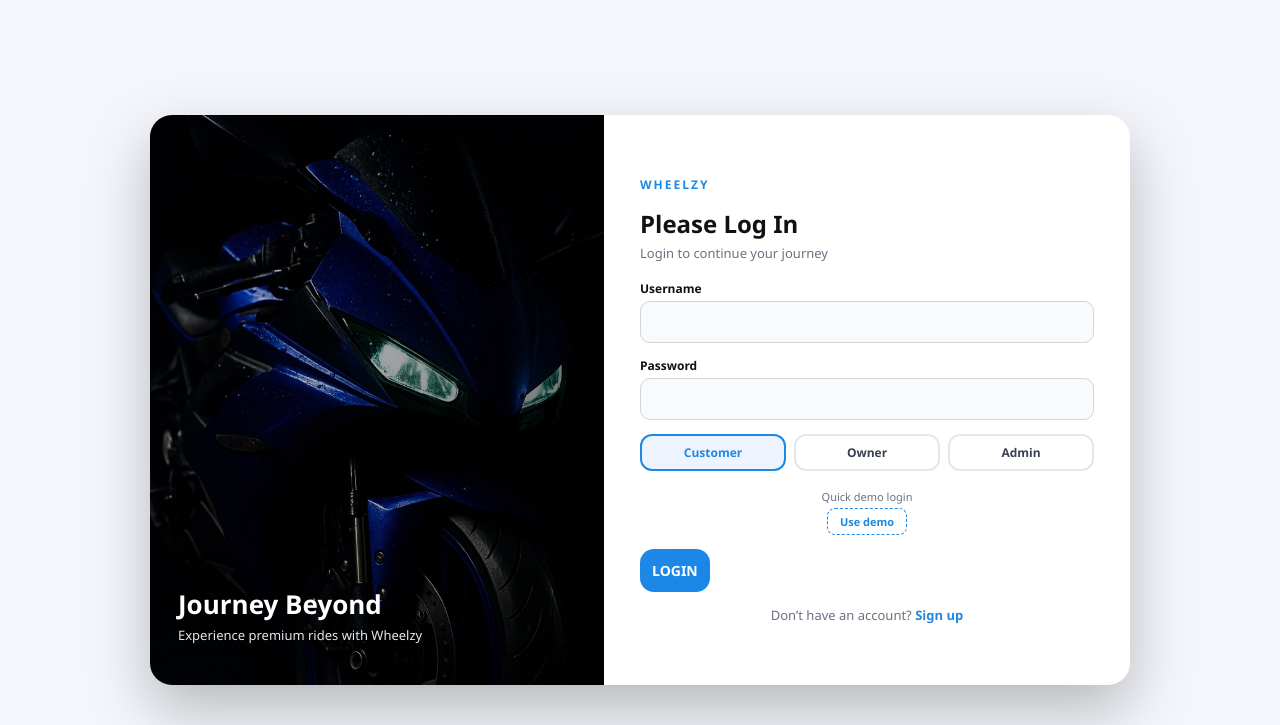
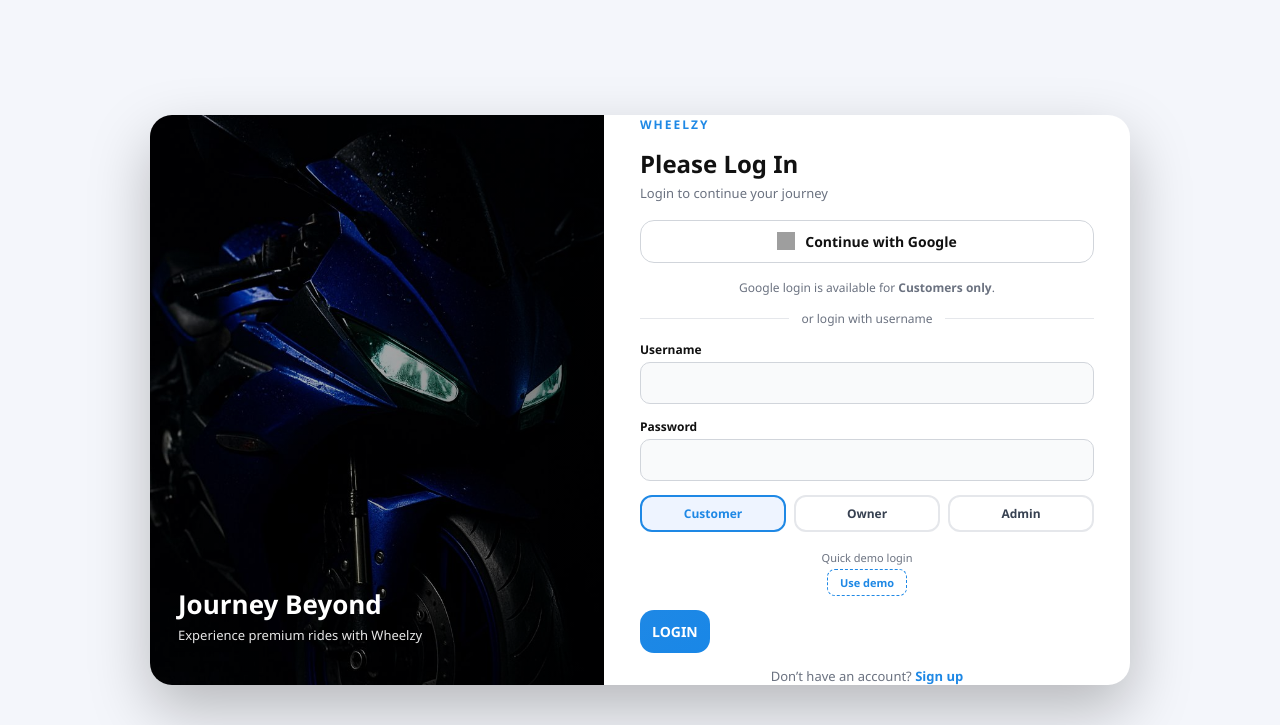
Before and after one commit to adithyaaneesh/django_wheelzy, a Django app: template wheelzy_app/templates/login.html in a window 1280 px wide. Shown: the top 725 px of the page. Run offline with Django 3.2, Linux system fonts and the light colour scheme; the template is opened without the code that fills it, so the values that code supplies are empty; grey boxes are pictures that could not be loaded.

Commit message:
google login setup

```diff
--- a/wheelzy/urls.py
+++ b/wheelzy/urls.py
@@ -19,5 +19,7 @@ from django.urls import path,include
 
 urlpatterns = [
     path('admin/', admin.site.urls),
+    path("accounts/", include("allauth.urls")),
     path('', include('wheelzy_app.urls')),
+
 ]
--- a/wheelzy_app/templates/login.html
+++ b/wheelzy_app/templates/login.html
@@ -179,6 +179,53 @@
         .demo-btn:hover {
             background: #eef4ff;
         }
+        /* GOOGLE BUTTON */
+        .google-btn {
+            display: flex;
+            align-items: center;
+            justify-content: center;
+            gap: 10px;
+            width: 100%;
+            padding: 11px;
+            border-radius: 14px;
+            border: 1px solid #d1d5db;
+            background: #fff;
+            color: #111;
+            font-size: 14px;
+            font-weight: 600;
+            text-decoration: none;
+            margin-bottom: 16px;
+            transition: .2s;
+        }
+
+        .google-btn img {
+            width: 18px;
+            height: 18px;
+        }
+
+        .google-btn:hover {
+            background: #f9fafb;
+            box-shadow: 0 6px 18px rgba(0,0,0,.12);
+        }
+
+        /* DIVIDER */
+        .divider {
+            display: flex;
+            align-items: center;
+            gap: 12px;
+            margin-bottom: 14px;
+            color: #6b7280;
+            font-size: 12px;
+        }
+
+        .divider::before,
+        .divider::after {
+            content: "";
+            flex: 1;
+            height: 1px;
+            background: #e5e7eb;
+        }
+
 
         /* BUTTON */
         button {
@@ -210,6 +257,38 @@
             text-decoration: none;
             font-weight: 600;
         }
+        .google-note {
+            font-size: 12px;
+            color: #6b7280;
+            text-align: center;
+            margin-bottom: 14px;
+        }
+
+        .google-wrapper {
+            position: relative;
+        }
+
+        .google-tooltip {
+            position: absolute;
+            bottom: -28px;
+            left: 50%;
+            transform: translateX(-50%);
+            background: #111;
+            color: #fff;
+            padding: 4px 10px;
+            border-radius: 6px;
+            font-size: 11px;
+            opacity: 0;
+            pointer-events: none;
+            transition: .2s;
+            white-space: nowrap;
+        }
+
+        .google-wrapper:hover .google-tooltip {
+            opacity: 1;
+        }
+
+
         @media (max-width: 768px) {
 
             body {
@@ -295,6 +374,28 @@
 
         <h1>Please Log In</h1>
         <div class="subtitle">Login to continue your journey</div>
+        <!-- GOOGLE LOGIN -->
+        <a href="/accounts/google/login/" class="google-btn">
+            <img src="https://developers.google.com/identity/images/g-logo.png" alt="Google">
+            Continue with Google
+        </a>
+        <div class="google-note">
+             Google login is available for <b>Customers only</b>.
+        </div>
+
+        <!-- <div class="google-wrapper">
+            <a href="/accounts/google/login/" class="google-btn">
+                <img src="https://developers.google.com/identity/images/g-logo.png" alt="Google">
+                Continue with Google
+            </a>
+            <span class="google-tooltip">
+                Google login is for Customers only
+            </span>
+        </div> -->
+
+        <div class="divider">
+            <span>or login with username</span>
+        </div>
 
         <form method="post">
             {% csrf_token %}
```
Also changed, not shown: wheelzy/settings.py (+40 -0 lines), db.sqlite3, wheelzy_app/migrations/0025_emailotp.py (added).
